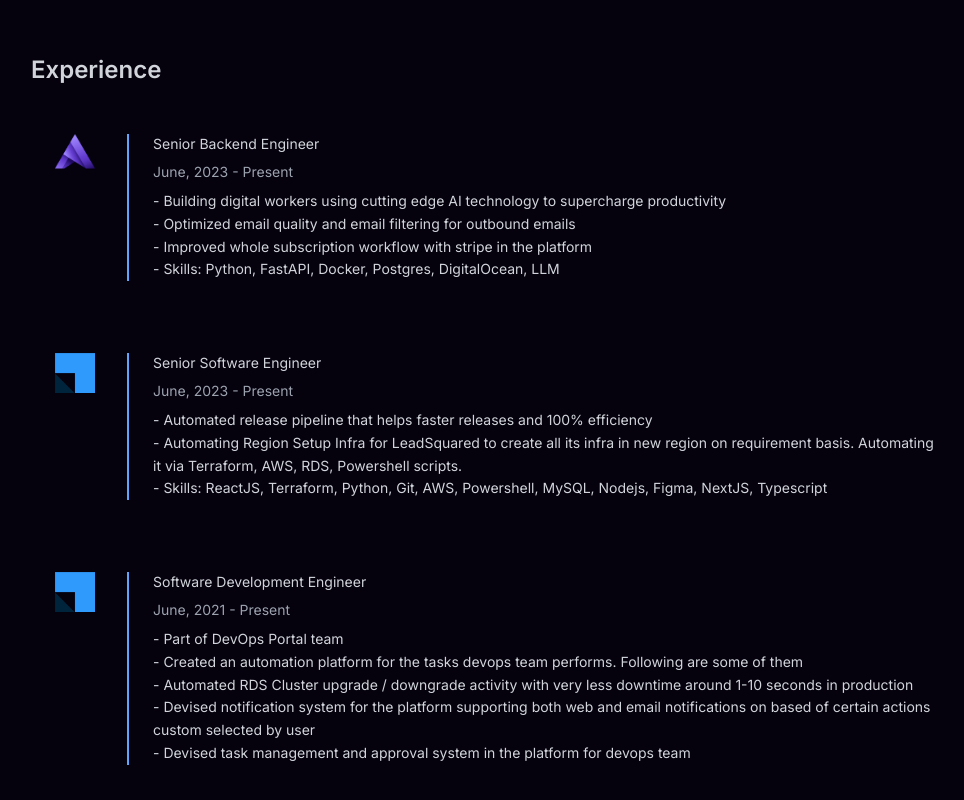
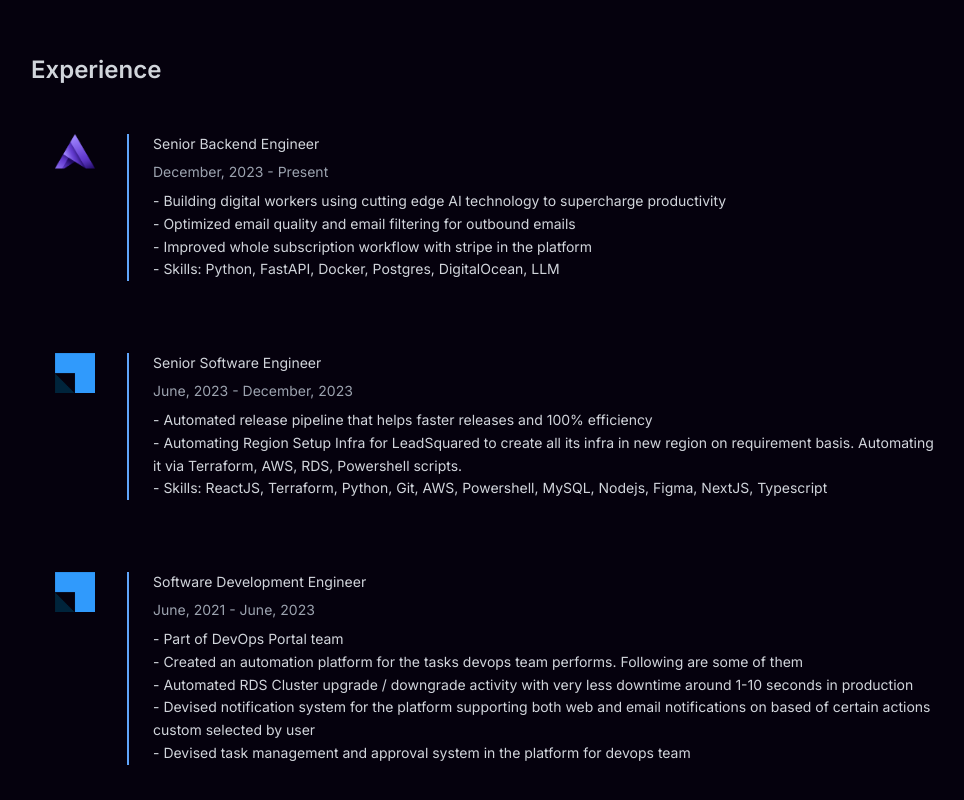
Before and after one commit to yatharth1706/my-portfolio, a React (Create React App) app: page / in a window 1280 px wide. Shown: the part 807-1607 px from the top of the page, without its empty margins (129-1093 px from the left). Built offline with nearby package versions, Linux system fonts and the light colour scheme.

Commit message:
Update Experience.js

```diff
--- a/src/components/Experience.js
+++ b/src/components/Experience.js
@@ -23,7 +23,7 @@ function Experience() {
 
           <div className="flex flex-1 flex-col space-y-2 border-blue-400 border-l-0 sm:border-l-2  sm:px-6 py-6 sm:py-0">
             <h1>Senior Backend Engineer</h1>
-            <span className="text-sm text-gray-400">June, 2023 - Present</span>
+            <span className="text-sm text-gray-400">December, 2023 - Present</span>
             <div className="flex flex-col leading-relaxed">
               <span>
                 - Building digital workers using cutting edge AI technology to
@@ -57,7 +57,7 @@ function Experience() {
 
           <div className="flex flex-1 flex-col space-y-2 border-blue-400 border-l-0 sm:border-l-2  sm:px-6 py-6 sm:py-0">
             <h1>Senior Software Engineer</h1>
-            <span className="text-sm text-gray-400">June, 2023 - Present</span>
+            <span className="text-sm text-gray-400">June, 2023 - December, 2023</span>
             <div className="flex flex-col leading-relaxed">
               <span>
                 - Automated release pipeline that helps faster releases and 100%
@@ -89,7 +89,7 @@ function Experience() {
 
           <div className="flex flex-1 flex-col space-y-2 border-blue-400 border-l-0 sm:border-l-2  sm:px-6 py-6 sm:py-0">
             <h1>Software Development Engineer</h1>
-            <span className="text-sm text-gray-400">June, 2021 - Present</span>
+            <span className="text-sm text-gray-400">June, 2021 - June, 2023</span>
             <div className="flex flex-col leading-relaxed">
               <span>- Part of DevOps Portal team</span>
               <span>
```
